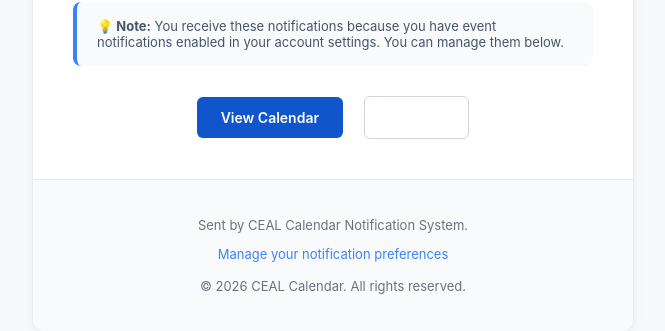
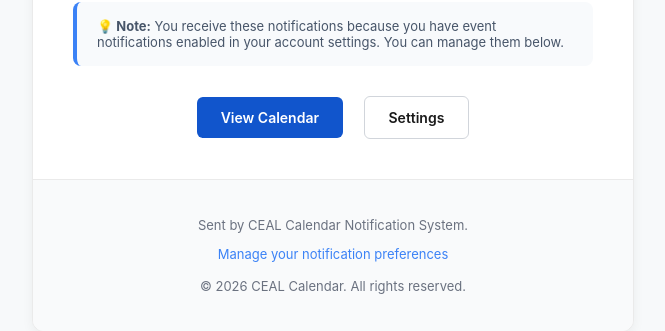
Before and after one commit to MTCodes01/CEAL-Calender, a Django app: template backend/notifications/templates/email_digest.html in a window 1280 px wide. Shown: the part 320-651 px from the top of the page, without its empty margins (307-972 px from the left). Run offline with Django 5.2, Linux system fonts and the light colour scheme; the template is opened without the code that fills it, so the values that code supplies are empty; parts of the project's set-up code (start-up, migrations or seed data) failed here and were passed over.

Commit message:
Fixed a minor color issue

```diff
--- a/backend/notifications/templates/email_digest.html
+++ b/backend/notifications/templates/email_digest.html
@@ -132,7 +132,7 @@
 
         .button.secondary {
             background-color: #ffffff;
-            color: #1a1a1a;
+            color: #1a1a1a !important;
             border: 1px solid #d1d5db;
         }
 
```
